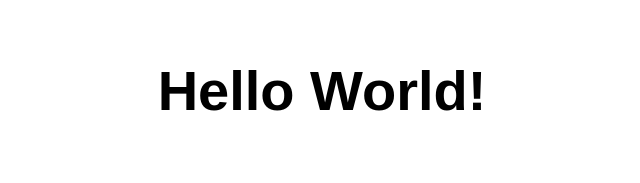
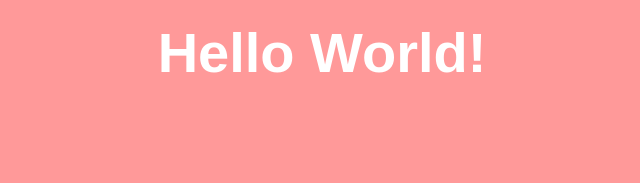
Before and after one commit to MaartenMorreels/simpleWebApp, a website: page src/index.html in a window 1280 px wide. Shown: the whole page, without its empty margins (318-958 px from the left). Drawn offline with Linux system fonts and the light colour scheme.

Commit message:
Update styles.css

```diff
--- a/src/styles.css
+++ b/src/styles.css
@@ -1,12 +1,15 @@
 * {
   font-family: Arial, Helvetica, sans-serif;
+  box-sizing: border-box;
+  margin: 0;
+  padding: 0;
 }
 
 html, body {
   margin: 0;
   border: 0;
   padding: 0;
-  background-color: #fff;
+  background-color: #ff9999;
 }
 
 main {
@@ -18,4 +21,5 @@ main {
 main > h1 {
   text-align: center;
   font-size: 3.5em;
+  color: white;
 }
```
